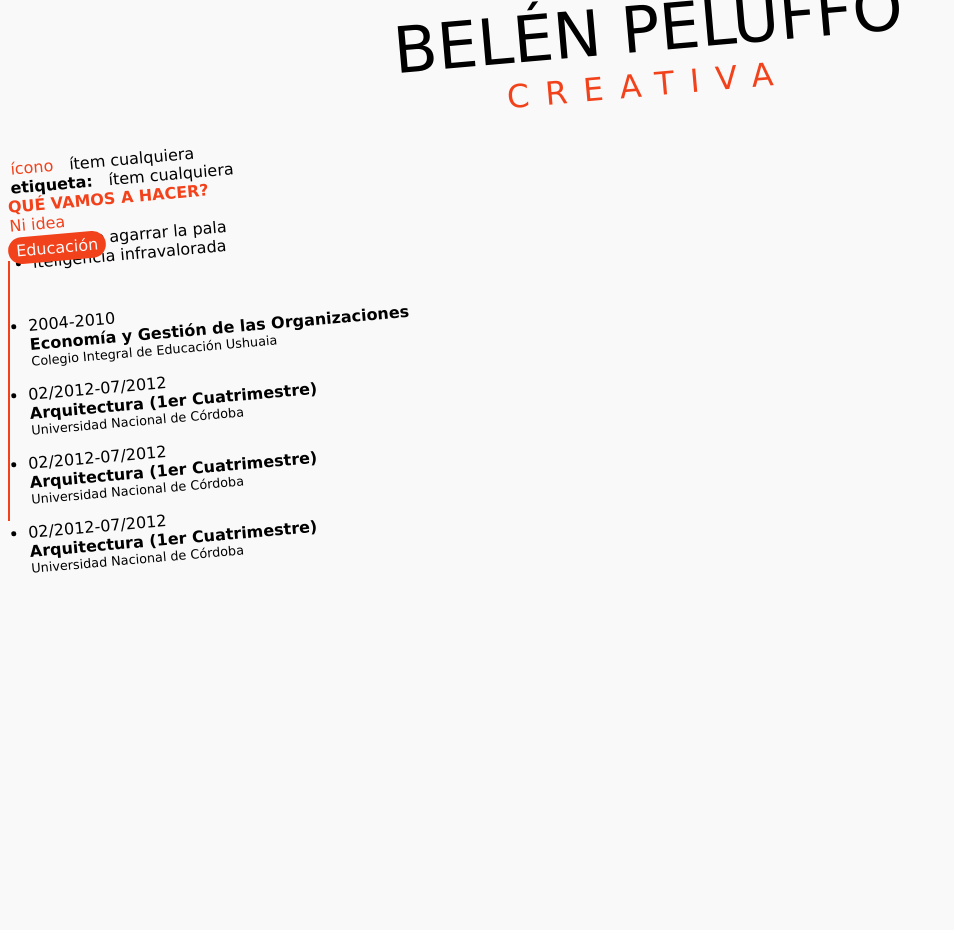
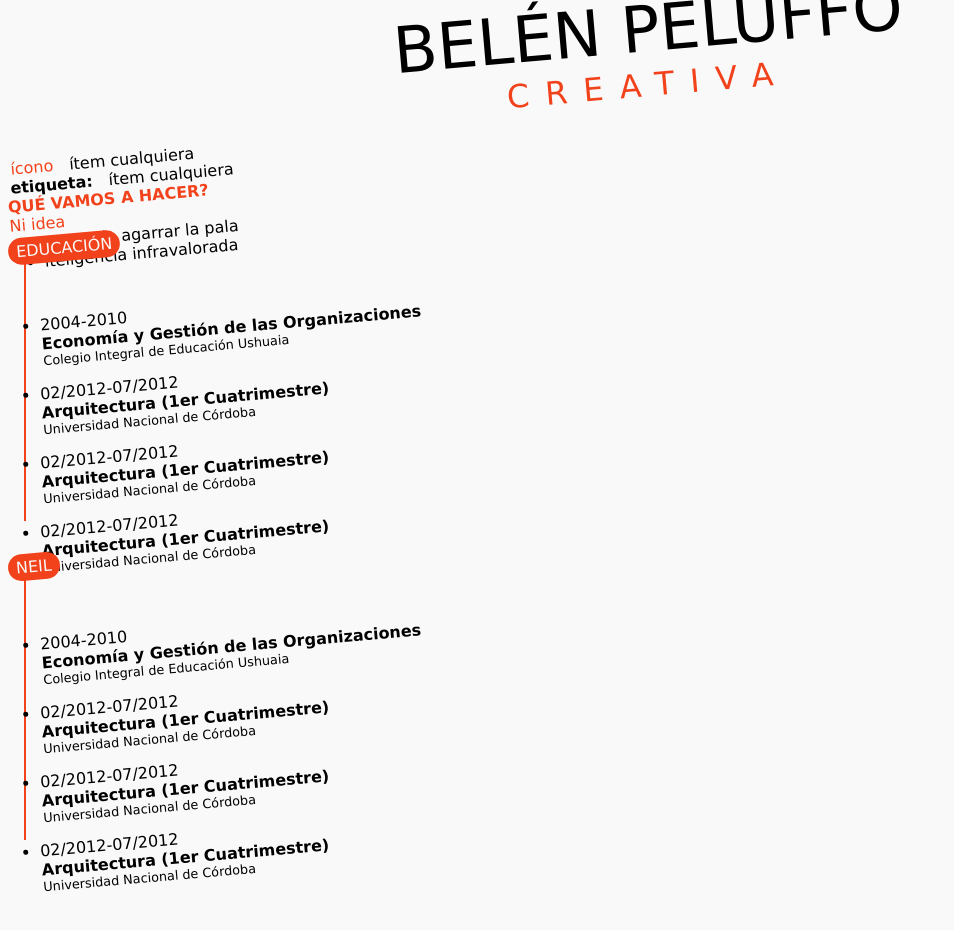
Before and after one commit to BelenPeluffo/curriculum-vitae, a React (Vite) app: page / in a window 1280 px wide. Shown: the part 220-1150 px from the top of the page, without its empty margins (0-954 px from the left). Built offline with nearby package versions, Linux system fonts and the light colour scheme.

Commit message:
feat (DiagonalLine): aligns items circles with line.

```diff
--- a/src/app.module.css
+++ b/src/app.module.css
@@ -14,7 +14,7 @@ body {
 
 ul {
   margin-block-start: 0;
-  padding-left: 20px;
+  padding-left: 32px;
   display: flex;
   flex-direction: column;
   justify-content:start;
@@ -78,7 +78,7 @@ ul {
   color: var(--light-secondary);
   background-color: var(--brand-orange);
   padding: 4px 8px;
-  border-radius: 20px;
+  border-radius: 15px;
   text-align: center;
   max-width: fit-content;
 }
--- a/src/components/MainDataContainer/DiagonalLine.jsx
+++ b/src/components/MainDataContainer/DiagonalLine.jsx
@@ -1,12 +1,7 @@
 const DiagonalLine = ({ x1, y1, diagonalDistance: length }) => {
   return (
-    <svg width="100%" height="100%" style={{ position: "absolute" }}>
-      <line
-        y1={y1}
-        y2={length}
-        stroke="var(--brand-orange)"
-        strokeWidth={4}
-      />
+    <svg width="100%" height="100%" style={{ position: "absolute", left: 24 }}>
+      <line y1={y1} y2={length} stroke="var(--brand-orange)" strokeWidth={4} />
     </svg>
   );
 };
--- a/src/components/MainDataContainer/MainDataContainer.jsx
+++ b/src/components/MainDataContainer/MainDataContainer.jsx
@@ -6,7 +6,7 @@ const MainDataContainer = ({ sectionTitle, items }) => {
   console.log("diagonalLength?", lineLength);
   return (
     <div>
-      <div className={styles.sectionTitle}>{sectionTitle}</div>
+      <div className={styles.sectionTitle}>{sectionTitle.toUpperCase()}</div>
       {items ? (
         <div>
           <DiagonalLine x1={0} y1={0} diagonalDistance={lineLength} />
--- a/src/pages/Home.jsx
+++ b/src/pages/Home.jsx
@@ -46,6 +46,7 @@ const Home = () => {
         items={mockAnnItems}
       />
       <MainDataContainer sectionTitle={"Educación"} items={mockMainItems} />
+      <MainDataContainer sectionTitle={"Neil"} items={mockMainItems} />
     </div>
   );
 };
```
